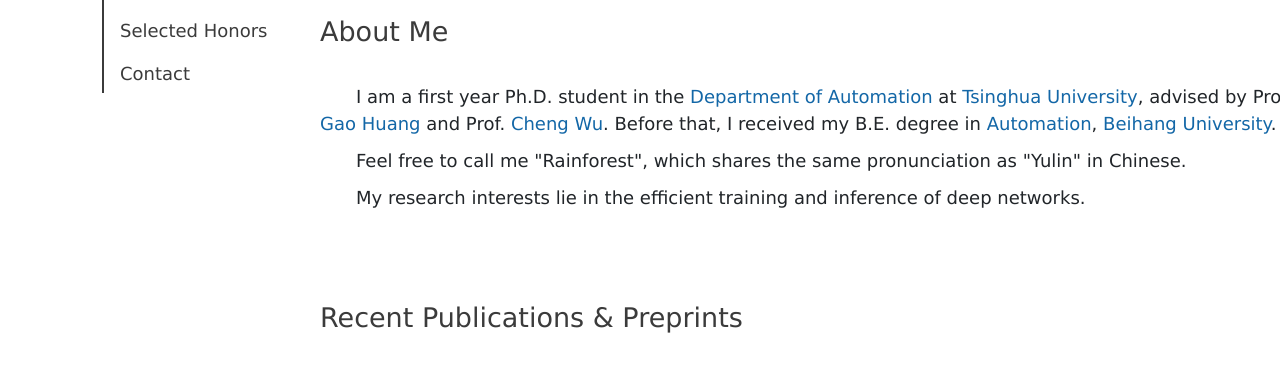
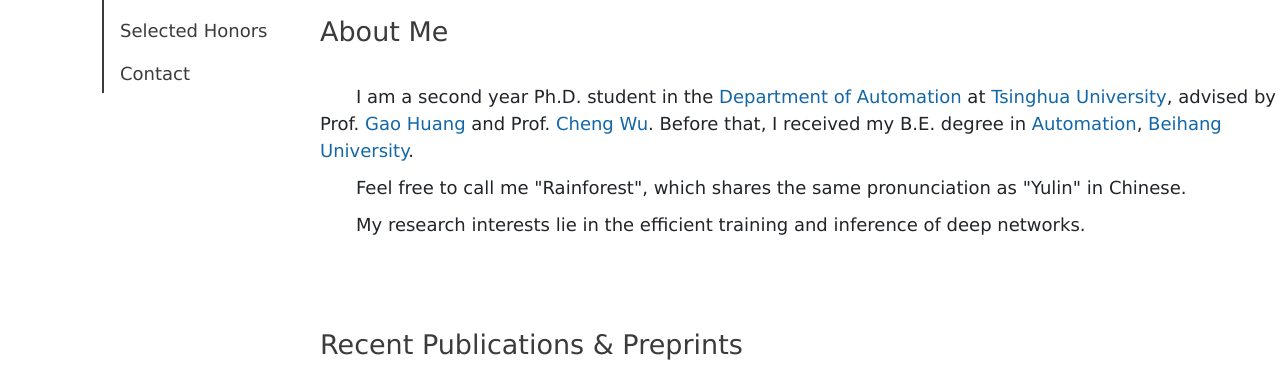
Before and after one commit to blackfeather-wang/blackfeather-wang.github.io, a plain HTML site: page index.html in a window 1280 px wide. Shown: the part 374-741 px from the top of the page. Drawn offline with nearby package versions, Linux system fonts and the light colour scheme.

Commit message:
Update index.html

```diff
--- a/index.html
+++ b/index.html
@@ -220,7 +220,7 @@ underline {
 	<a name="about-me"></a><br><br><br>
 	<h2>About Me</h2><br>
 	<p>
-	I am a first year Ph.D. student in the <a href="http://www.au.tsinghua.edu.cn/publish/auen/index.html/">Department of Automation</a> at <a href="https://www.tsinghua.edu.cn/en/index.htm">Tsinghua University</a>, advised by Prof. <a href="http://www.gaohuang.net/">Gao Huang</a> and Prof. <a href="https://www.tsinghua.edu.cn/info/1098/4408.htm">Cheng Wu</a>.
+	I am a second year Ph.D. student in the <a href="http://www.au.tsinghua.edu.cn/publish/auen/index.html/">Department of Automation</a> at <a href="https://www.tsinghua.edu.cn/en/index.htm">Tsinghua University</a>, advised by Prof. <a href="http://www.gaohuang.net/">Gao Huang</a> and Prof. <a href="https://www.tsinghua.edu.cn/info/1098/4408.htm">Cheng Wu</a>.
 	Before that, I received my B.E. degree in <a href="http://dept3.buaa.edu.cn/">Automation</a>, <a href="https://www.buaa.edu.cn/">Beihang University</a>. </p>
 	<p>
 	Feel free to call me "Rainforest", which shares the same pronunciation as "Yulin" in Chinese.
```
